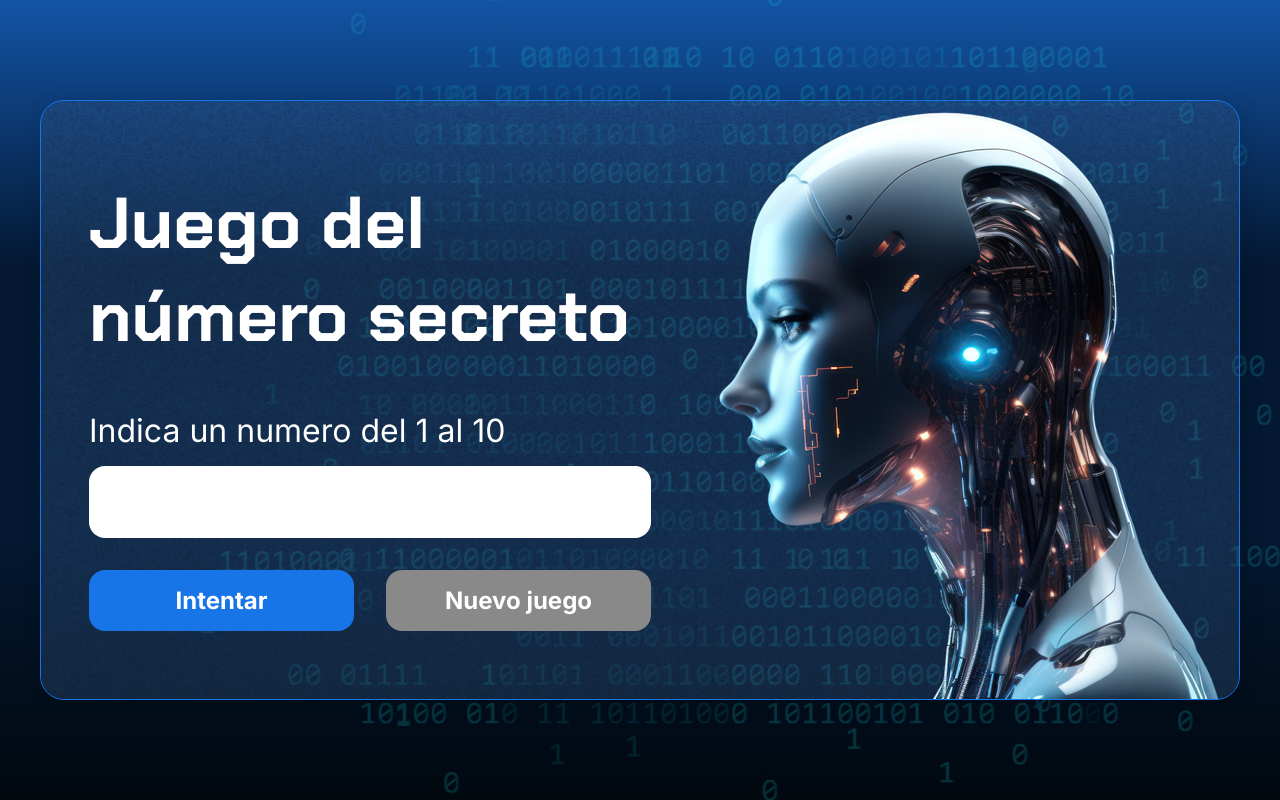
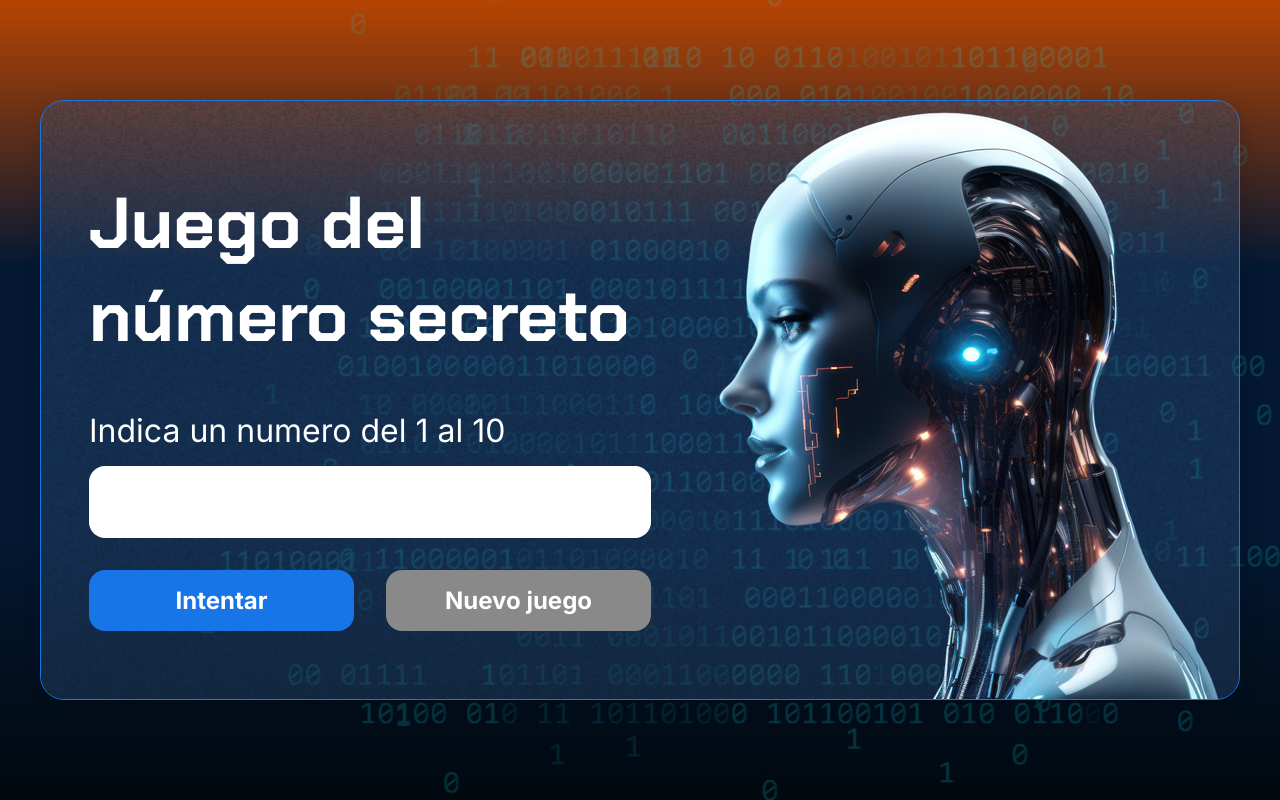
Before and after one commit to DanielPueyes/juego-secreto, a plain HTML site: page index.html in a window 1280 px wide. Drawn offline with Linux system fonts and the light colour scheme.

Commit message:
style.css

```diff
--- a/style.css
+++ b/style.css
@@ -6,7 +6,7 @@
 }
 
 body {
-    background: linear-gradient(#1354A5 0%, #041832 33.33%, #041832 66.67%, #01080E 100%);
+    background: linear-gradient(#b64402 0%, #041832 33.33%, #041832 66.67%, #01080E 100%);
     height: 100vh;
     display: flex;
     align-items: center;
```
